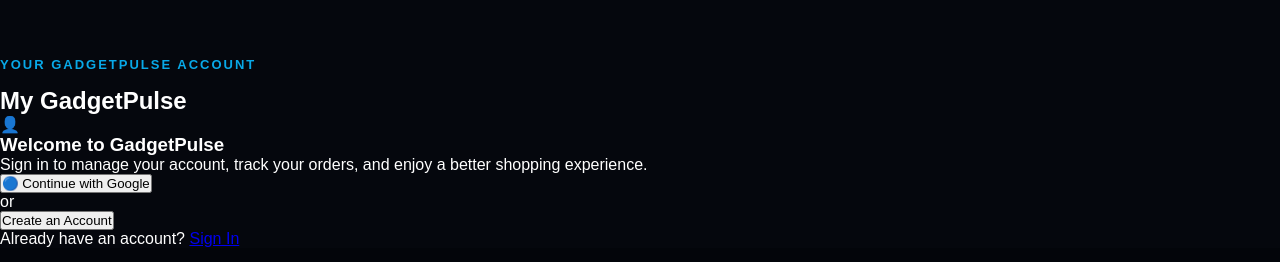
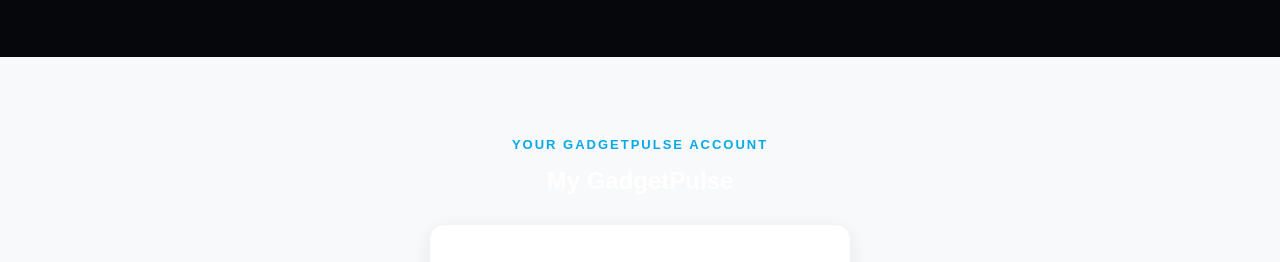
Before and after one commit to christianchigbufue17/GadgetPulse, a website: page GadgetPulse/frontend/index.html in a window 1280 px wide. Shown: the part 2115-2377 px from the top of the page. Drawn offline with Linux system fonts and the light colour scheme.

Commit message:
Refactor CSS styles for improved organization

```diff
--- a/GadgetPulse/frontend/style.css
+++ b/GadgetPulse/frontend/style.css
@@ -368,6 +368,73 @@
     margin-top: 25px;
 }
 
+/* =========================
+   PROFILE SECTION
+========================= */
+
+.profile-section {
+    padding: 80px 20px;
+    text-align: center;
+    background: #f8f9fa;
+}
+
+.profile-card {
+    max-width: 420px;
+    margin: 30px auto 0;
+    padding: 40px 30px;
+    background: white;
+    border-radius: 15px;
+    box-shadow: 0 5px 20px rgba(0, 0, 0, 0.08);
+}
+
+.profile-icon {
+    font-size: 50px;
+    margin-bottom: 15px;
+}
+
+.profile-card h3 {
+    margin-bottom: 10px;
+}
+
+.profile-card p {
+    line-height: 1.6;
+}
+
+.google-button,
+.account-button {
+    width: 100%;
+    padding: 14px;
+    margin-top: 20px;
+    border: none;
+    border-radius: 8px;
+    cursor: pointer;
+    font-size: 15px;
+}
+
+.google-button {
+    background: #ffffff;
+    border: 1px solid #ddd;
+}
+
+.account-button {
+    background: #111;
+    color: white;
+}
+
+.profile-divider {
+    margin: 25px 0;
+    color: #888;
+}
+
+.signin-text {
+    margin-top: 20px;
+}
+
+.signin-text a {
+    text-decoration: none;
+    font-weight: bold;
+}
+
 .whatsapp-btn {
     display: inline-block;
     padding: 12px 20px;
```
